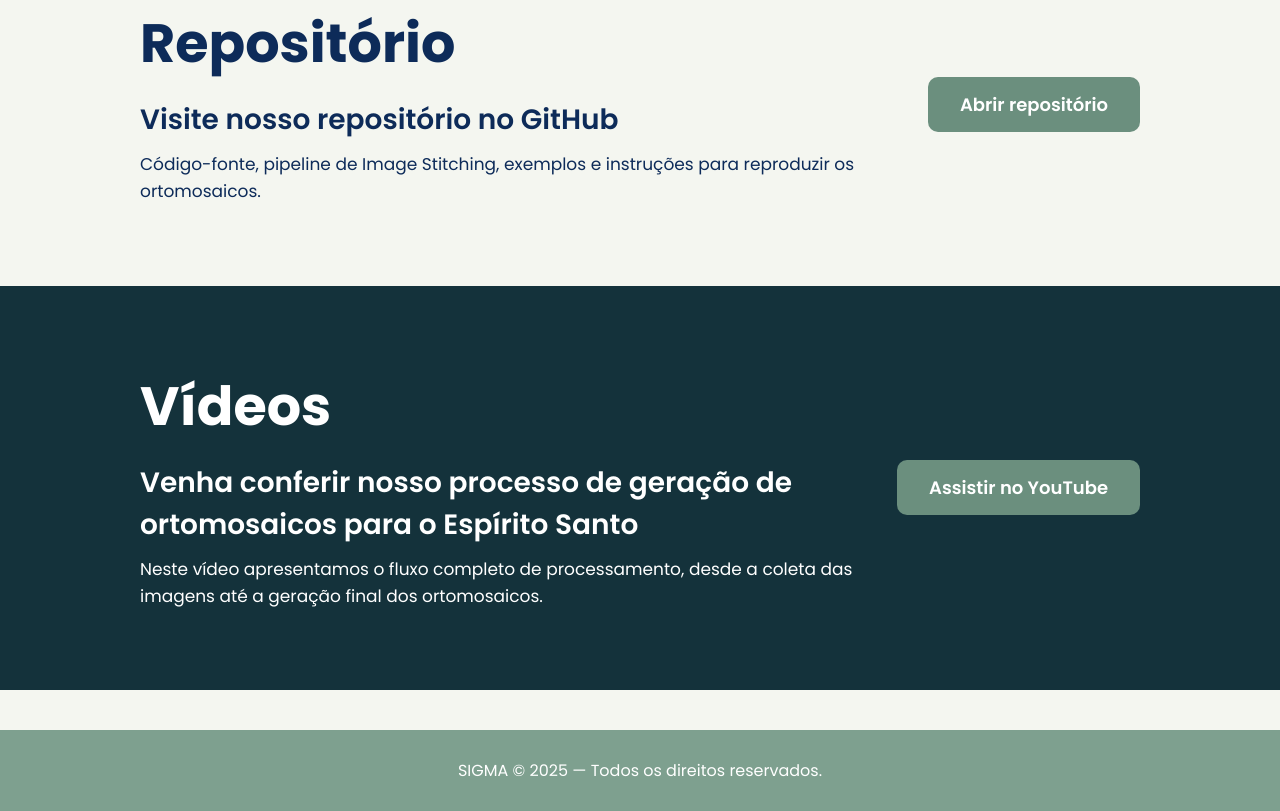
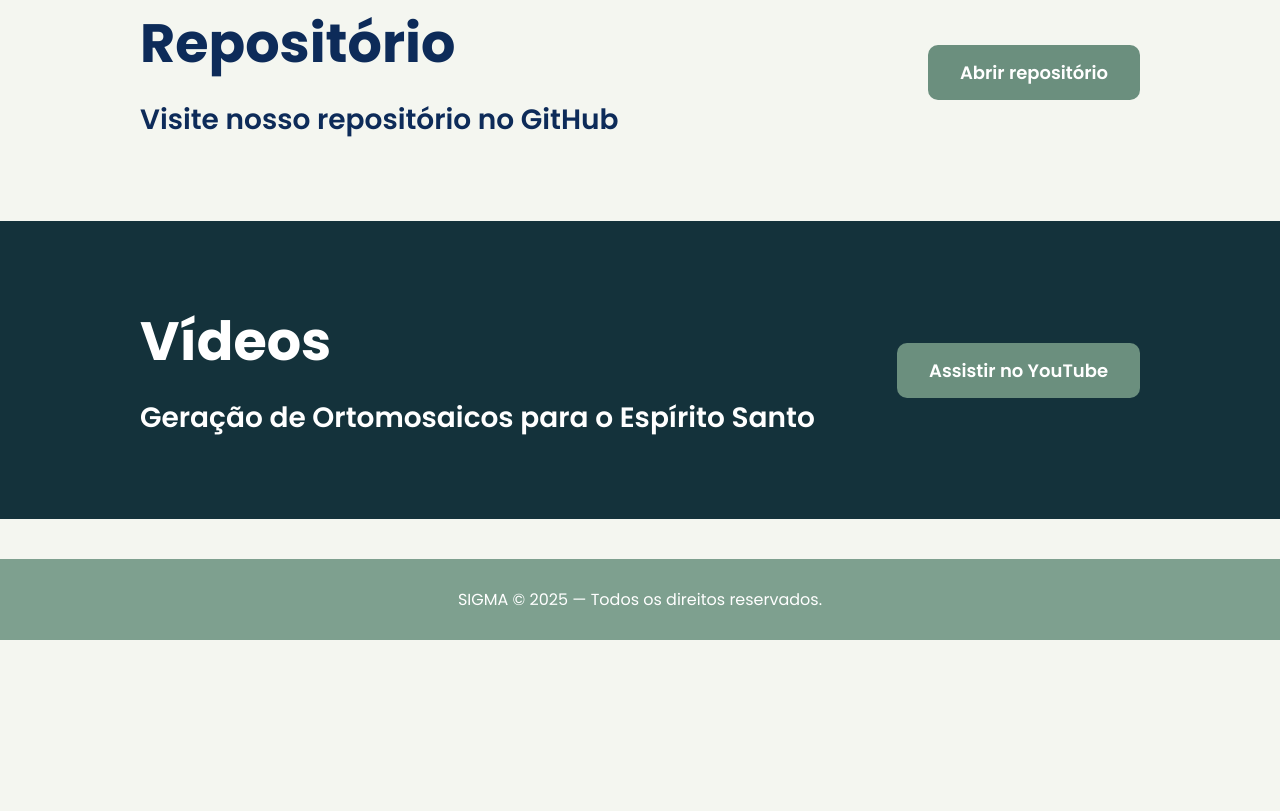
Before and after one commit to fboldt/sigma, a plain HTML site: page index.html in a window 1280 px wide. Shown: the part 3424-4235 px from the top of the page. After the commit the page ends 4064 px from the top, so only its background shows below. Drawn offline with Linux system fonts and the light colour scheme.

Commit message:
Revise text in index.html for clarity
Updated text content for repository and video sections.

```diff
--- a/index.html
+++ b/index.html
@@ -118,7 +118,7 @@
             <div>
                 <h1>Repositório</h1>
                 <h2>Visite nosso repositório no GitHub</h2>
-                <p>Código-fonte, pipeline de Image Stitching, exemplos e instruções para reproduzir os ortomosaicos.</p>
+
             </div>
 
             <a href="https://github.com/fboldt/sigma" class="repo-btn">Abrir repositório</a>
@@ -130,11 +130,7 @@
     <div class="videos-grid">
         <div class="videos-text">
             <h1>Vídeos</h1>
-            <h2>Venha conferir nosso processo de geração de ortomosaicos para o Espírito Santo</h2>
-            <p>
-                Neste vídeo apresentamos o fluxo completo de processamento,
-                desde a coleta das imagens até a geração final dos ortomosaicos.
-            </p>
+             <h2>Geração de Ortomosaicos para o Espírito Santo</h2>
         </div>
 
         <a
```
